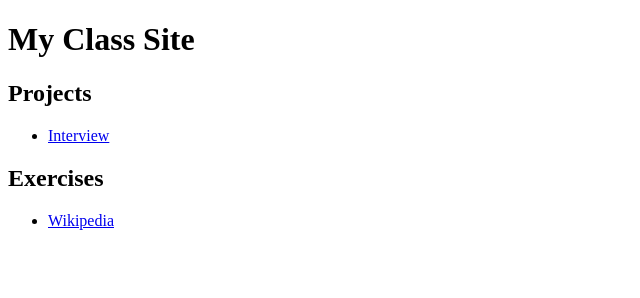
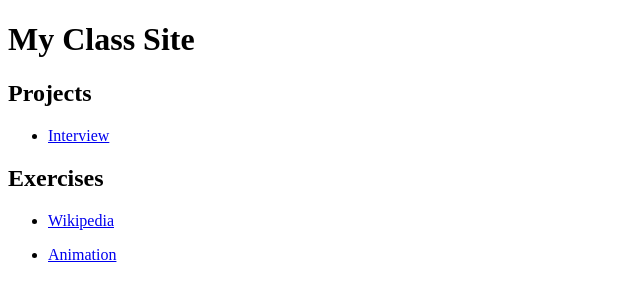
Before and after one commit to Durav796/durav796.github.io, a plain HTML site: page index.html in a window 1280 px wide. Shown: the whole page, without its empty margins (0-640 px from the left). Drawn offline with Linux system fonts and the light colour scheme.

Commit message:
animation to main page

```diff
--- a/index.html
+++ b/index.html
@@ -18,6 +18,9 @@
         <li><a href="exercises/Wikipedia/assets/index.html">
         Wikipedia</a></li>
     </ul>
+    <ul>
+        <li><a href="exercises/animation/index.html">Animation</a></li>
+    </ul>
     </div>
 </body>
 </html>
```
